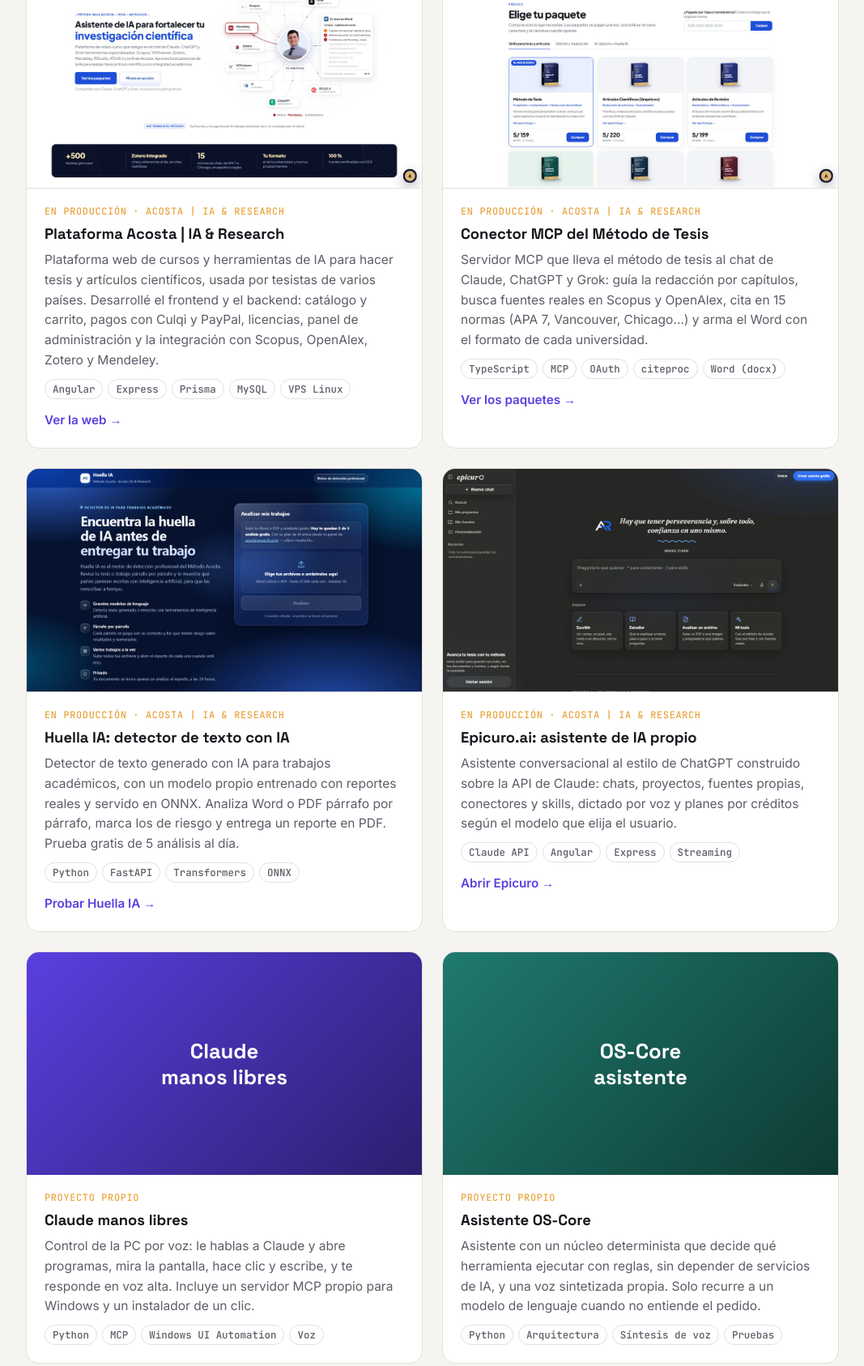
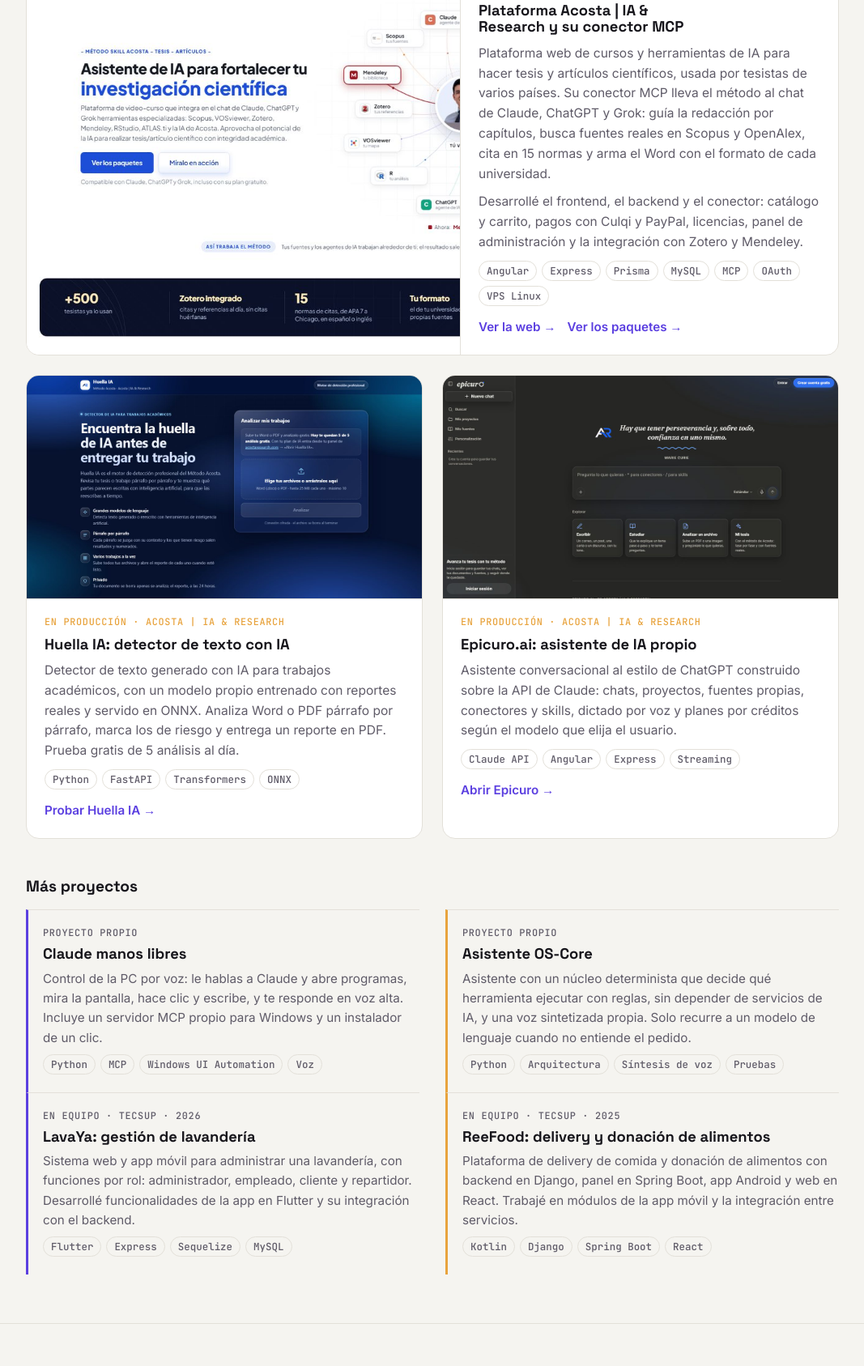
Before and after one commit to zaxdm/zaxdm.github.io, a plain HTML site: page index.html in a window 1280 px wide. Shown: the part 1346-3033 px from the top of the page at 81% size, without its empty margins (106-1173 px from the left). Drawn offline with Linux system fonts and the light colour scheme.

Commit message:
Une plataforma y conector de Acosta, y quita las portadas de color
Co-Authored-By: Claude Opus 5.5 <noreply@anthropic.com>

```diff
--- a/index.html
+++ b/index.html
@@ -65,9 +65,15 @@ section { padding-block: 60px; border-top: 1px solid var(--line); }
 .tags span { font: 500 0.78rem var(--mono); border: 1px solid var(--line); padding: 3px 9px; border-radius: 999px; color: var(--muted); }
 .card .links { display: flex; flex-wrap: wrap; gap: 14px; margin-top: 4px; font-weight: 600; font-size: 0.95rem; }
 .card .links a { text-decoration: none; }
-.sinimg { aspect-ratio: 16 / 9; display: grid; place-items: center; background: linear-gradient(135deg, var(--accent), #2a1f6e); color: #fff; font: 700 1.6rem var(--display); text-align: center; padding: 20px; }
-.sinimg.b { background: linear-gradient(135deg, #1f7a6e, #0e3b35); }
-.sinimg.c { background: linear-gradient(135deg, var(--warm), #8a4f0c); }
+.destacado { grid-column: 1 / -1; display: grid; grid-template-columns: 1.15fr 1fr; }
+.destacado > a { border-bottom: 0; border-right: 1px solid var(--line); }
+.destacado img { height: 100%; object-position: 12% center; }
+.subtitulo { margin: 48px 0 18px; font-size: 1.2rem; }
+.otros { display: grid; grid-template-columns: repeat(2, minmax(0, 1fr)); gap: 0 32px; }
+.mini { display: grid; gap: 8px; align-content: start; padding: 20px 0 22px 18px; border-left: 3px solid var(--accent); border-top: 1px solid var(--line); min-width: 0; }
+.mini:nth-child(even) { border-left-color: var(--warm); }
+.mini .tipo { font: 500 0.74rem var(--mono); letter-spacing: 0.06em; text-transform: uppercase; color: var(--muted); }
+.mini p { color: var(--muted); font-size: 0.95rem; }
 
 .tiempo { display: grid; gap: 22px; max-width: 760px; }
 .item { display: grid; grid-template-columns: 170px 1fr; gap: 20px; }
@@ -86,6 +92,9 @@ footer { padding-block: 28px; border-top: 1px solid var(--line); color: var(--mu
   .hero { grid-template-columns: 1fr; gap: 24px; }
   .hero img { width: 150px; height: 150px; }
   .proyectos { grid-template-columns: minmax(0, 1fr); }
+  .destacado { grid-template-columns: minmax(0, 1fr); }
+  .destacado > a { border-right: 0; border-bottom: 1px solid var(--line); }
+  .otros { grid-template-columns: minmax(0, 1fr); }
   .skills { grid-template-columns: 1fr 1fr; }
   .navlinks { display: none; }
 }
@@ -147,24 +156,15 @@ footer { padding-block: 28px; border-top: 1px solid var(--line); color: var(--mu
           <div class="links"><a href="https://kit-mcp-latam.stebandioses.workers.dev" target="_blank" rel="noopener">Ver el producto →</a></div>
         </div>
       </article>
-      <article class="card">
+      <article class="card destacado">
         <a href="https://acostaresearch.com" target="_blank" rel="noopener"><img src="img/acosta.jpg" alt="Portada de la plataforma Acosta IA &amp; Research" loading="lazy"></a>
         <div class="cuerpo">
           <span class="tipo">En producción · Acosta | IA &amp; Research</span>
-          <h3>Plataforma Acosta | IA &amp; Research</h3>
-          <p>Plataforma web de cursos y herramientas de IA para hacer tesis y artículos científicos, usada por tesistas de varios países. Desarrollé el frontend y el backend: catálogo y carrito, pagos con Culqi y PayPal, licencias, panel de administración y la integración con Scopus, OpenAlex, Zotero y Mendeley.</p>
-          <div class="tags"><span>Angular</span><span>Express</span><span>Prisma</span><span>MySQL</span><span>VPS Linux</span></div>
-          <div class="links"><a href="https://acostaresearch.com" target="_blank" rel="noopener">Ver la web →</a></div>
-        </div>
-      </article>
-      <article class="card">
-        <a href="https://acostaresearch.com/planes" target="_blank" rel="noopener"><img src="img/conector.jpg" alt="Paquetes del método de tesis que se usan desde Claude y ChatGPT" loading="lazy"></a>
-        <div class="cuerpo">
-          <span class="tipo">En producción · Acosta | IA &amp; Research</span>
-          <h3>Conector MCP del Método de Tesis</h3>
-          <p>Servidor MCP que lleva el método de tesis al chat de Claude, ChatGPT y Grok: guía la redacción por capítulos, busca fuentes reales en Scopus y OpenAlex, cita en 15 normas (APA 7, Vancouver, Chicago…) y arma el Word con el formato de cada universidad.</p>
-          <div class="tags"><span>TypeScript</span><span>MCP</span><span>OAuth</span><span>citeproc</span><span>Word (docx)</span></div>
-          <div class="links"><a href="https://acostaresearch.com/planes" target="_blank" rel="noopener">Ver los paquetes →</a></div>
+          <h3>Plataforma Acosta | IA &amp; Research y su conector MCP</h3>
+          <p>Plataforma web de cursos y herramientas de IA para hacer tesis y artículos científicos, usada por tesistas de varios países. Su conector MCP lleva el método al chat de Claude, ChatGPT y Grok: guía la redacción por capítulos, busca fuentes reales en Scopus y OpenAlex, cita en 15 normas y arma el Word con el formato de cada universidad.</p>
+          <p>Desarrollé el frontend, el backend y el conector: catálogo y carrito, pagos con Culqi y PayPal, licencias, panel de administración y la integración con Zotero y Mendeley.</p>
+          <div class="tags"><span>Angular</span><span>Express</span><span>Prisma</span><span>MySQL</span><span>MCP</span><span>OAuth</span><span>VPS Linux</span></div>
+          <div class="links"><a href="https://acostaresearch.com" target="_blank" rel="noopener">Ver la web →</a><a href="https://acostaresearch.com/planes" target="_blank" rel="noopener">Ver los paquetes →</a></div>
         </div>
       </article>
       <article class="card">
@@ -187,41 +187,33 @@ footer { padding-block: 28px; border-top: 1px solid var(--line); color: var(--mu
           <div class="links"><a href="https://epicuro.ai" target="_blank" rel="noopener">Abrir Epicuro →</a></div>
         </div>
       </article>
-      <article class="card">
-        <div class="sinimg">Claude<br>manos libres</div>
-        <div class="cuerpo">
+    </div>
+
+    <h3 class="subtitulo">Más proyectos</h3>
+    <div class="otros">
+      <article class="mini">
         <span class="tipo">Proyecto propio</span>
         <h3>Claude manos libres</h3>
         <p>Control de la PC por voz: le hablas a Claude y abre programas, mira la pantalla, hace clic y escribe, y te responde en voz alta. Incluye un servidor MCP propio para Windows y un instalador de un clic.</p>
         <div class="tags"><span>Python</span><span>MCP</span><span>Windows UI Automation</span><span>Voz</span></div>
-        </div>
       </article>
-      <article class="card">
-        <div class="sinimg b">OS-Core<br>asistente</div>
-        <div class="cuerpo">
+      <article class="mini">
         <span class="tipo">Proyecto propio</span>
         <h3>Asistente OS-Core</h3>
         <p>Asistente con un núcleo determinista que decide qué herramienta ejecutar con reglas, sin depender de servicios de IA, y una voz sintetizada propia. Solo recurre a un modelo de lenguaje cuando no entiende el pedido.</p>
         <div class="tags"><span>Python</span><span>Arquitectura</span><span>Síntesis de voz</span><span>Pruebas</span></div>
-        </div>
       </article>
-      <article class="card">
-        <div class="sinimg c">LavaYa</div>
-        <div class="cuerpo">
-          <span class="tipo">Proyecto en equipo · Tecsup · 2026</span>
+      <article class="mini">
+        <span class="tipo">En equipo · Tecsup · 2026</span>
         <h3>LavaYa: gestión de lavandería</h3>
         <p>Sistema web y app móvil para administrar una lavandería, con funciones por rol: administrador, empleado, cliente y repartidor. Desarrollé funcionalidades de la app en Flutter y su integración con el backend.</p>
         <div class="tags"><span>Flutter</span><span>Express</span><span>Sequelize</span><span>MySQL</span></div>
-        </div>
       </article>
-      <article class="card">
-        <div class="sinimg b">ReeFood</div>
-        <div class="cuerpo">
-          <span class="tipo">Proyecto en equipo · Tecsup · 2025</span>
+      <article class="mini">
+        <span class="tipo">En equipo · Tecsup · 2025</span>
         <h3>ReeFood: delivery y donación de alimentos</h3>
         <p>Plataforma de delivery de comida y donación de alimentos con backend en Django, panel en Spring Boot, app Android y web en React. Trabajé en módulos de la app móvil y la integración entre servicios.</p>
         <div class="tags"><span>Kotlin</span><span>Django</span><span>Spring Boot</span><span>React</span></div>
-        </div>
       </article>
     </div>
   </div>
```
Also changed, not shown: img/conector.jpg (deleted). Lines whose indentation alone changed are shown as unchanged.
